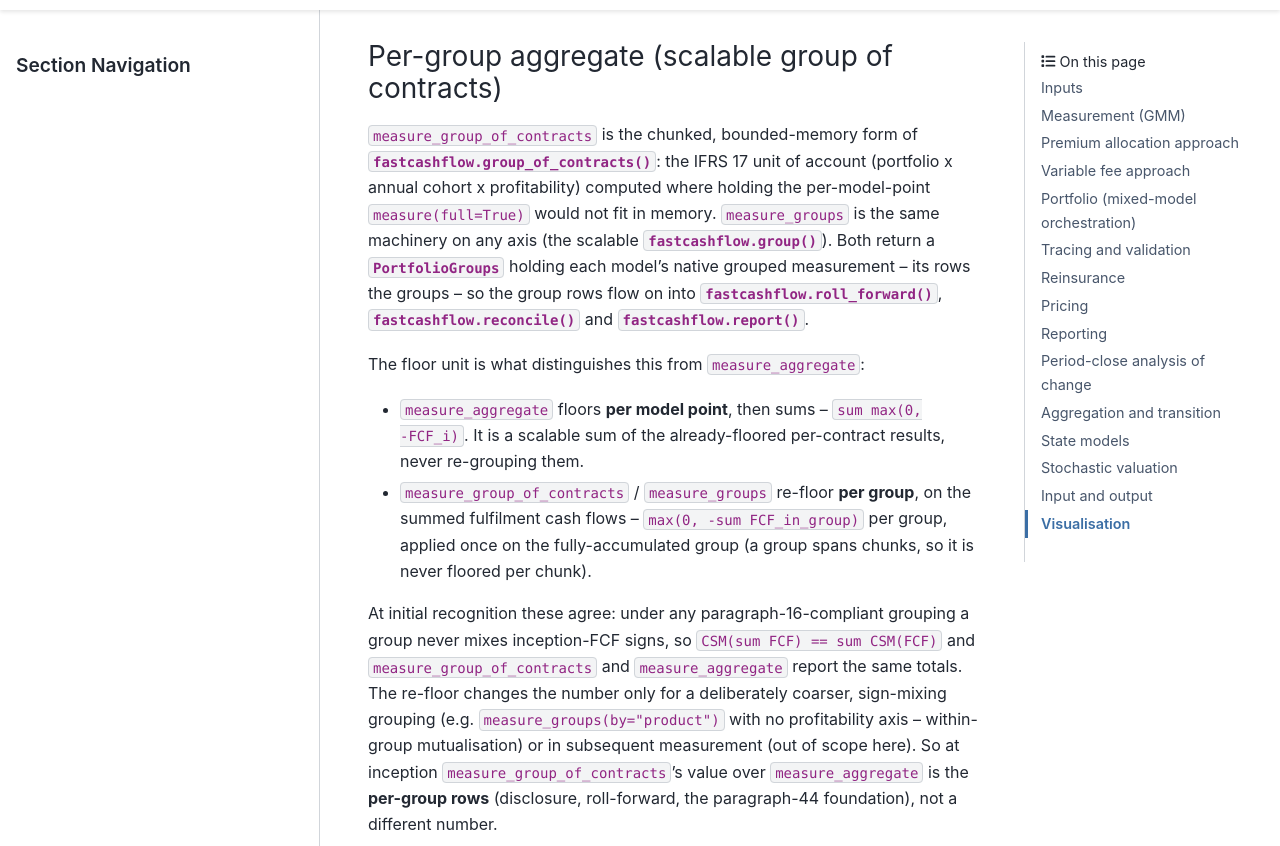
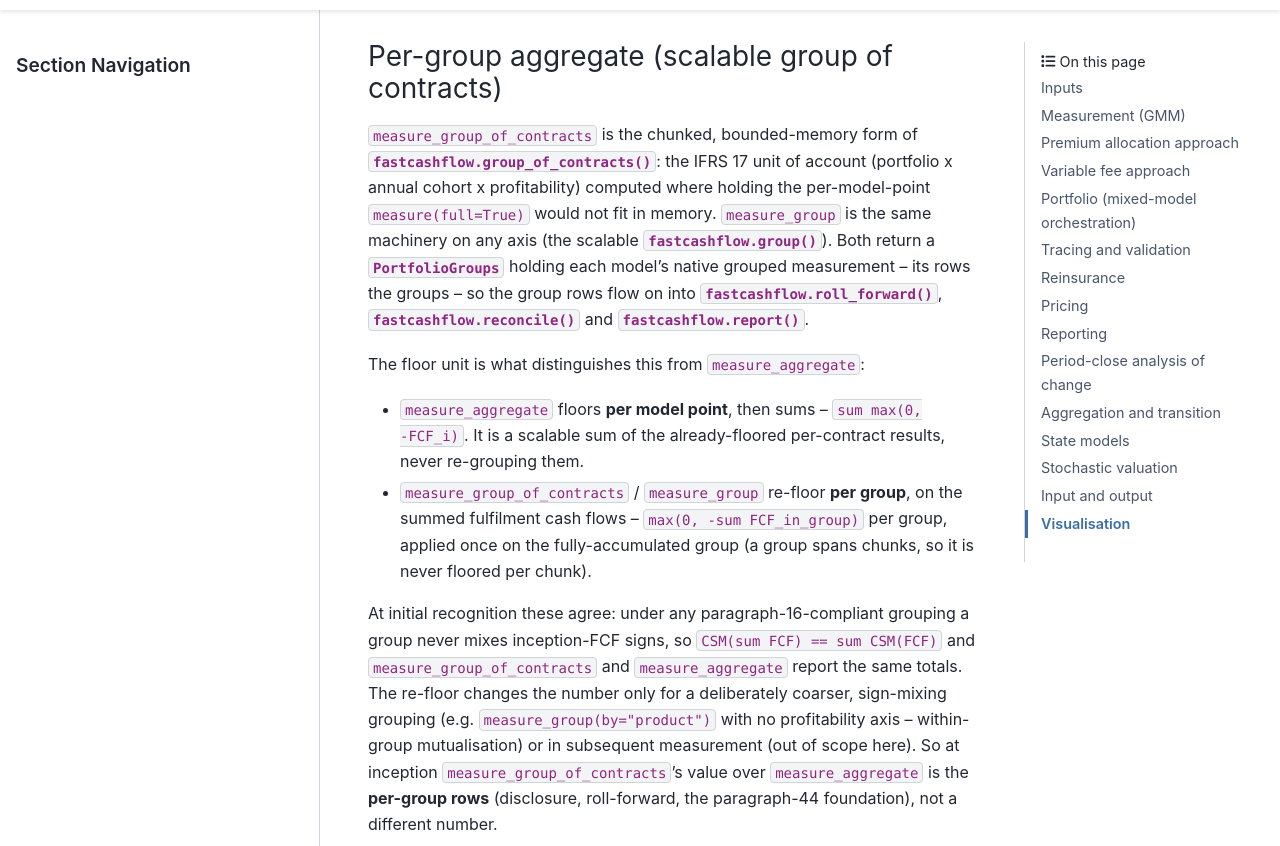
Before and after one commit to seokhoonj/fastcashflow, a Sphinx documentation site: the page built from docs/api.rst, in a window 1280 px wide and 900 px high, scrolled down 4360 px, cut to the strip 54-900 px from the top of the window. Built offline with Sphinx 7.4.7 and the PyData theme 0.15.4, drawn with Linux system fonts in a browser that asks for light colours.

Commit message:
refactor: rename portfolio.measure_groups -> measure_group for naming parity
The measure+group entry points now follow a uniform measure_<grouper> rule that
matches the top-level post-measurement groupers: group <-> measure_group and
group_of_contracts <-> measure_group_of_contracts. measure_groups was the lone
plural outlier in the measure_* family. The private shared driver _measure_groups
and the PortfolioGroups result type are unchanged (the driver builds groups for
both entry points).

```diff
--- a/docs/api.rst
+++ b/docs/api.rst
@@ -117,7 +117,7 @@ Per-group aggregate (scalable group of contracts)
 :func:`fastcashflow.group_of_contracts`: the IFRS 17 unit of account
 (portfolio x annual cohort x profitability) computed where holding the
 per-model-point ``measure(full=True)`` would not fit in memory.
-``measure_groups`` is the same machinery on any axis (the scalable
+``measure_group`` is the same machinery on any axis (the scalable
 :func:`fastcashflow.group`). Both return a
 :class:`~fastcashflow.portfolio.PortfolioGroups` holding each model's native
 grouped measurement -- its rows the groups -- so the group rows flow on into
@@ -129,7 +129,7 @@ The floor unit is what distinguishes this from ``measure_aggregate``:
 * ``measure_aggregate`` floors **per model point**, then sums --
   ``sum max(0, -FCF_i)``. It is a scalable sum of the already-floored
   per-contract results, never re-grouping them.
-* ``measure_group_of_contracts`` / ``measure_groups`` re-floor **per group**, on the summed
+* ``measure_group_of_contracts`` / ``measure_group`` re-floor **per group**, on the summed
   fulfilment cash flows -- ``max(0, -sum FCF_in_group)`` per group, applied once
   on the fully-accumulated group (a group spans chunks, so it is never floored
   per chunk).
@@ -138,14 +138,14 @@ At initial recognition these agree: under any paragraph-16-compliant grouping a
 group never mixes inception-FCF signs, so ``CSM(sum FCF) == sum CSM(FCF)`` and
 ``measure_group_of_contracts`` and ``measure_aggregate`` report the same totals. The re-floor
 changes the number only for a deliberately coarser, sign-mixing grouping (e.g.
-``measure_groups(by="product")`` with no profitability axis -- within-group
+``measure_group(by="product")`` with no profitability axis -- within-group
 mutualisation) or in subsequent measurement (out of scope here). So at inception
 ``measure_group_of_contracts``'s value over ``measure_aggregate`` is the **per-group rows**
 (disclosure, roll-forward, the paragraph-44 foundation), not a different number.
 
 .. autofunction:: fastcashflow.portfolio.measure_group_of_contracts
 
-.. autofunction:: fastcashflow.portfolio.measure_groups
+.. autofunction:: fastcashflow.portfolio.measure_group
 
 .. autoclass:: fastcashflow.portfolio.PortfolioGroups
    :members:
```
Also changed, not shown: 2 other files.
